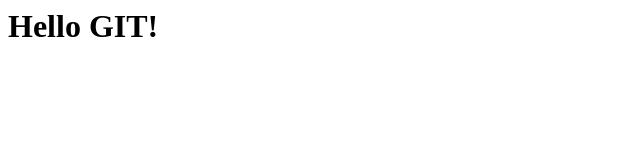
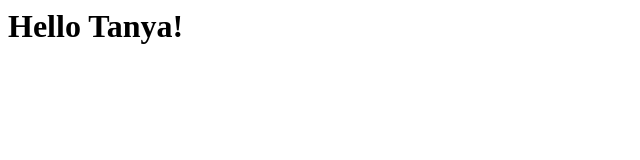
Before and after one commit to VedminaTanya/git-sample, a plain HTML site: page index.html in a window 1280 px wide. Shown: the full height of the page, 0-640 px from the left. Drawn offline with Linux system fonts and the light colour scheme.

Commit message:
Wrong commit

```diff
--- a/index.html
+++ b/index.html
@@ -1 +1 @@
-<h1>Hello GIT!</h1>
+<h1>Hello  Tanya!</h1>
```
